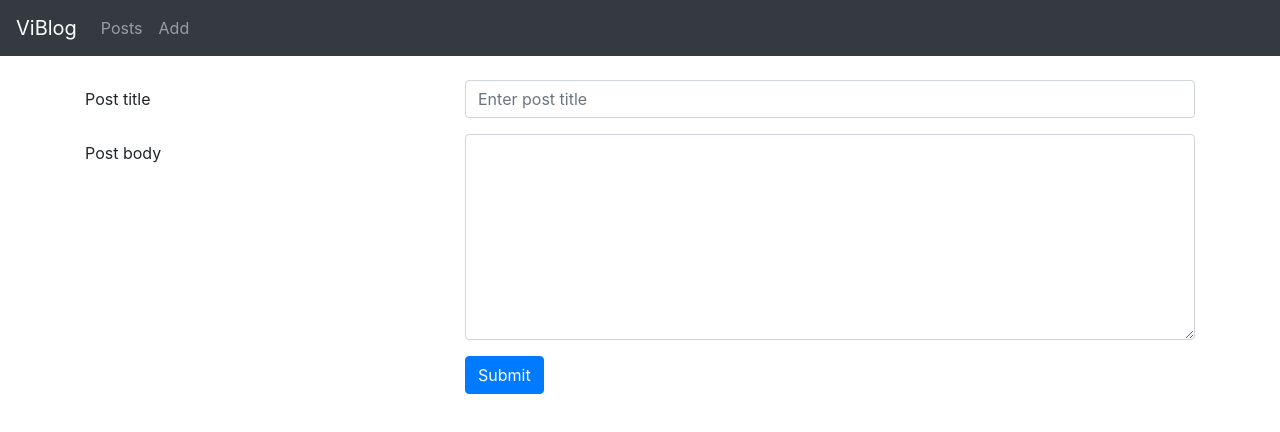
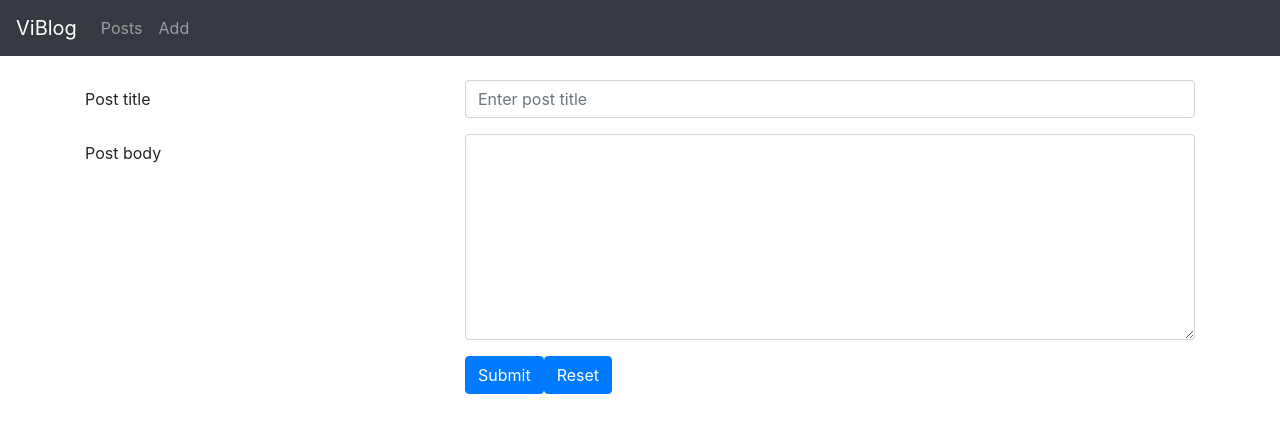
Before and after one commit to pedja77/blog-app, a Vue app: page /add in a window 1280 px wide. Shown: the top 432 px of the page. Built offline with nearby package versions, Linux system fonts and the light colour scheme.

Commit message:
Zadatak 5

```diff
--- a/src/components/AddPost.vue
+++ b/src/components/AddPost.vue
@@ -27,6 +27,7 @@
   <div class="form-group row">
     <div class="offset-4 col-8">
       <button name="submit" type="submit" class="btn btn-primary">Submit</button>
+      <button name="submit" type="reset" class="btn btn-primary">Reset</button>
     </div>
   </div>
 </form>
```
